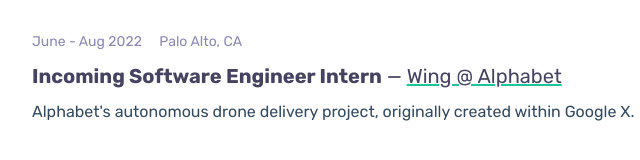
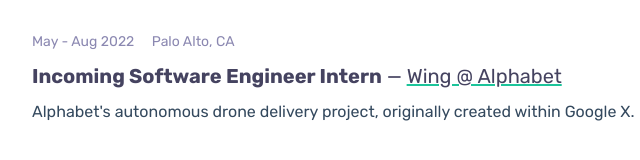
Before and after one commit to patilatharva/patilatharva.github.io, a plain HTML site: page index.html in a window 1280 px wide. Shown: the part 1424-1584 px from the top of the page, 333-973 px from the left. Drawn offline with nearby package versions, Linux system fonts and the light colour scheme.

Commit message:
minor fix

```diff
--- a/index.html
+++ b/index.html
@@ -227,7 +227,7 @@
 						<div class="timeline-container wow fadeInUp" data-wow-delay="0.2s">
                             <img src="./images/wing.jpeg" class="company" aria-hidden="true">
 							<div class="content">
-                                <span class="time">June - Aug 2022 &emsp;<span class="dont-wrap">Palo Alto, CA</span></span>
+                                <span class="time">May - Aug 2022 &emsp;<span class="dont-wrap">Palo Alto, CA</span></span>
 								<h3 class="title">Incoming Software Engineer Intern<span class="place">
                                     <span class="dont-wrap">
                                         — <a href="https://wing.com" target="_blank">Wing @ Alphabet</a>
```
